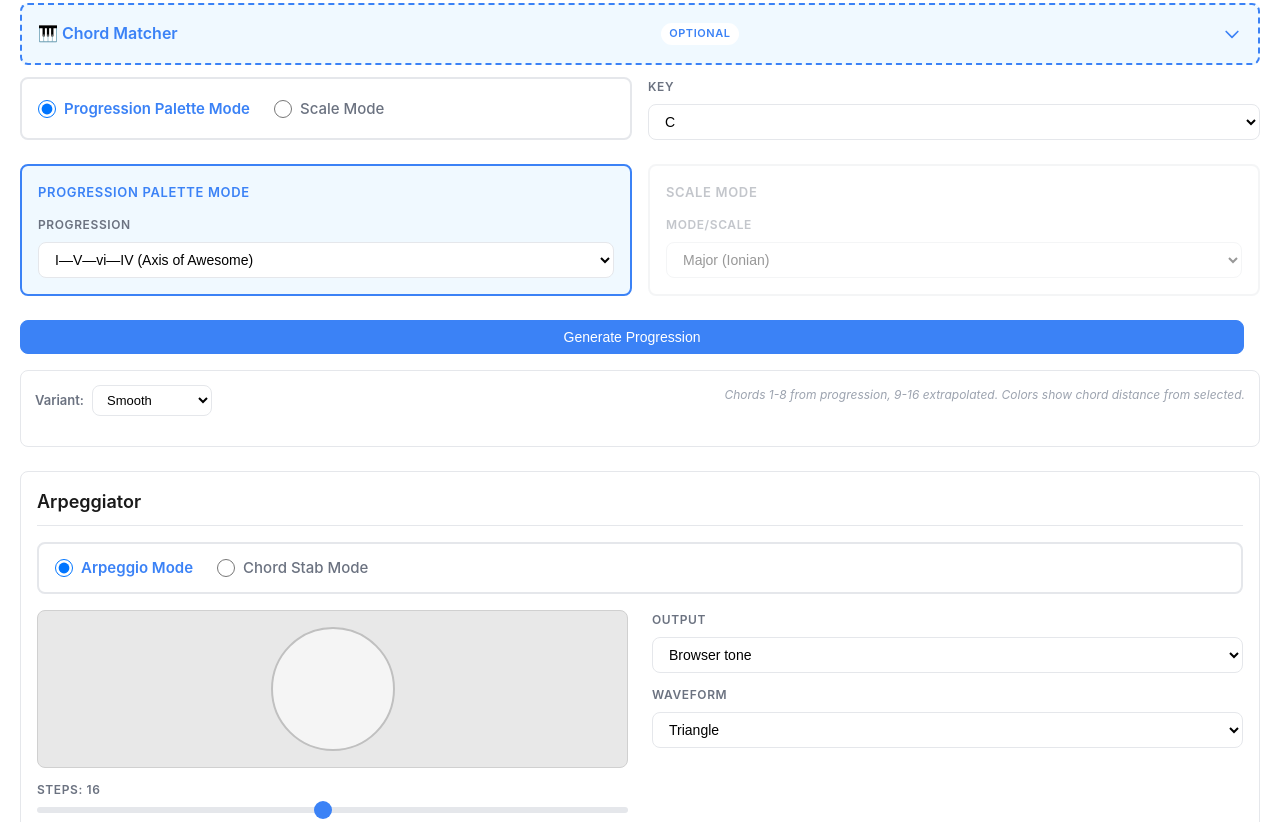
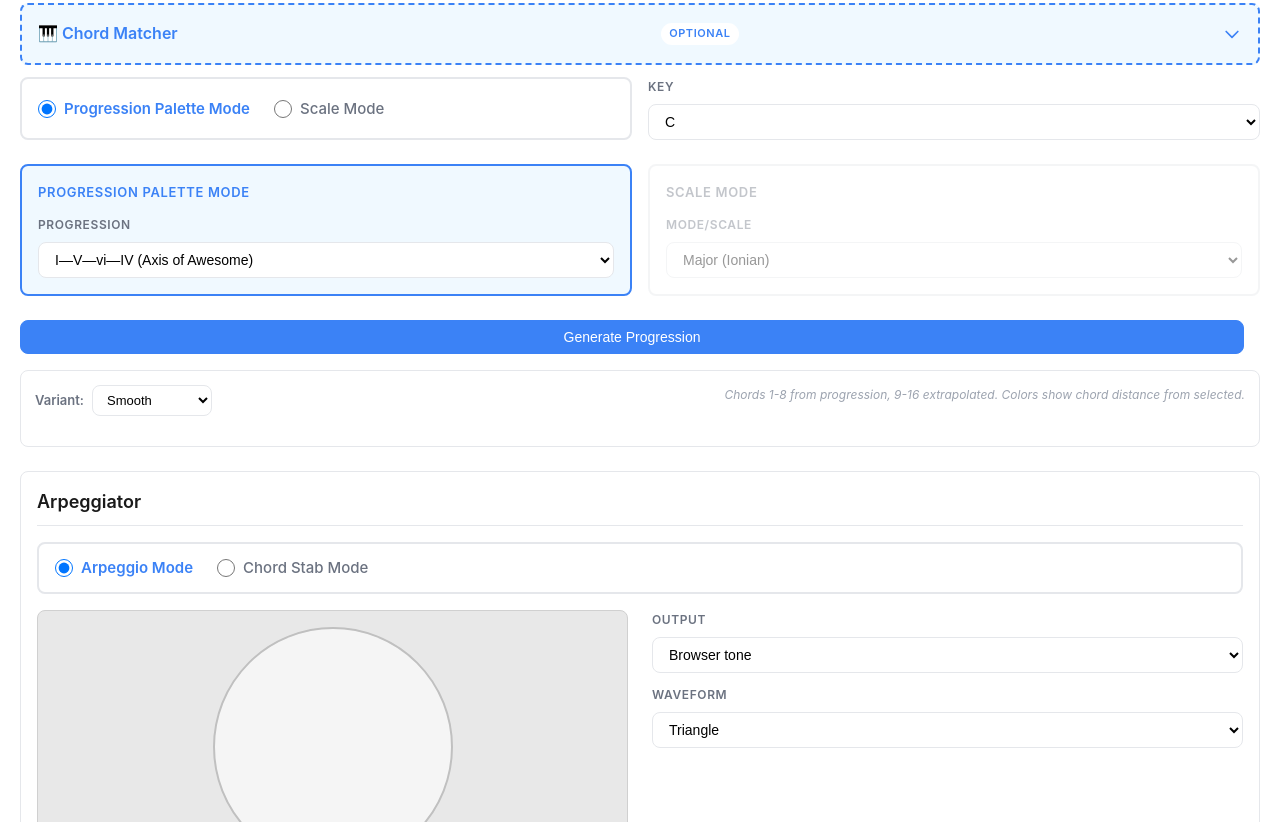
Before and after one commit to liotier/Ouarpeggiator, a plain HTML site: page preview/index.html in a window 1280 px wide. Shown: the part 125-947 px from the top of the page. Drawn offline with Linux system fonts and the light colour scheme.

Commit message:
deploy: 67bc4a85e26ae01236eb737c9df8e31978a52bfe

```diff
--- a/preview/css/styles.css
+++ b/preview/css/styles.css
@@ -857,6 +857,9 @@ button:disabled {
 }
 
 .euclidean-circle-container canvas {
+    display: block;
+    width: 240px;
+    height: 240px;
     background: #f5f5f5;
     border-radius: 50%;
     border: 2px solid #c0c0c0;
--- a/preview/index.html
+++ b/preview/index.html
@@ -347,7 +347,7 @@
                 <div class="pattern-controls-column">
                     <!-- Euclidean Circle Visualization -->
                     <div class="euclidean-circle-container">
-                        <canvas id="euclideanCircle" width="120" height="120"></canvas>
+                        <canvas id="euclideanCircle"></canvas>
                     </div>
 
                     <div class="filter-group">
```
